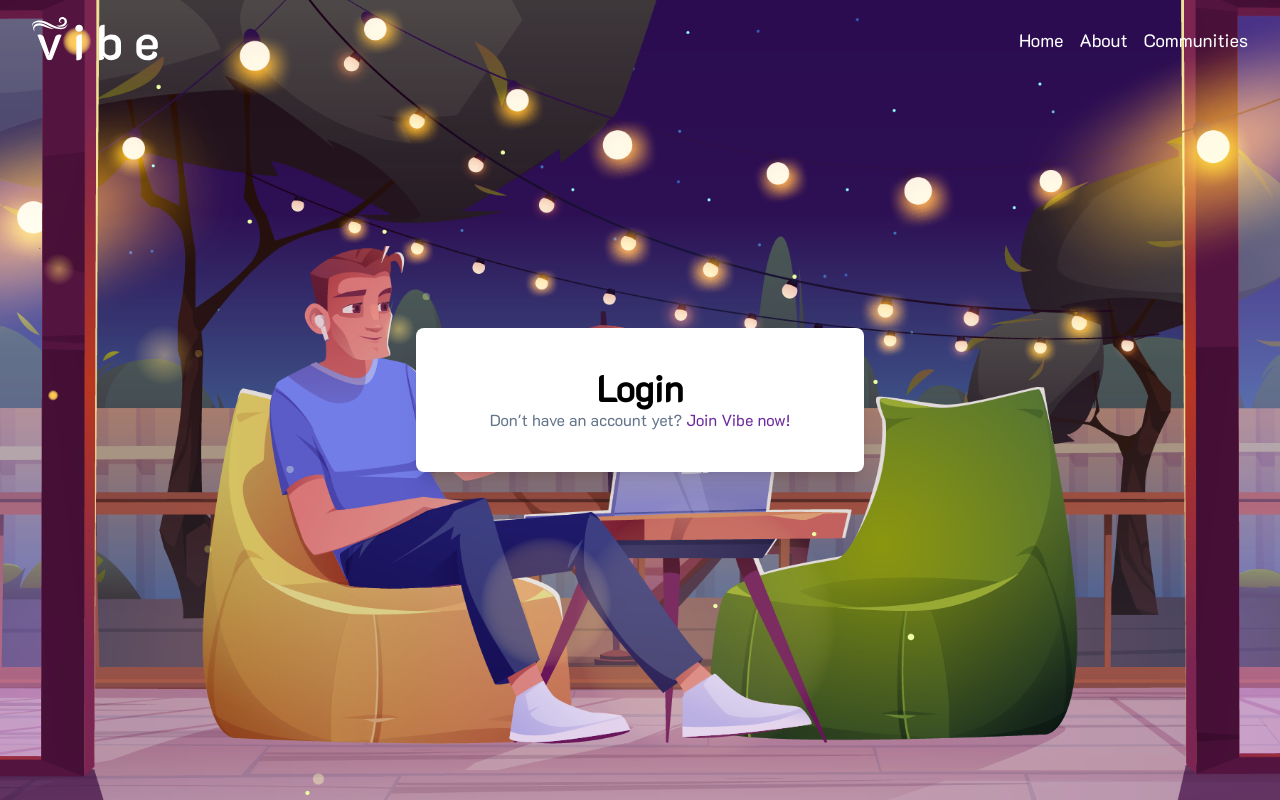
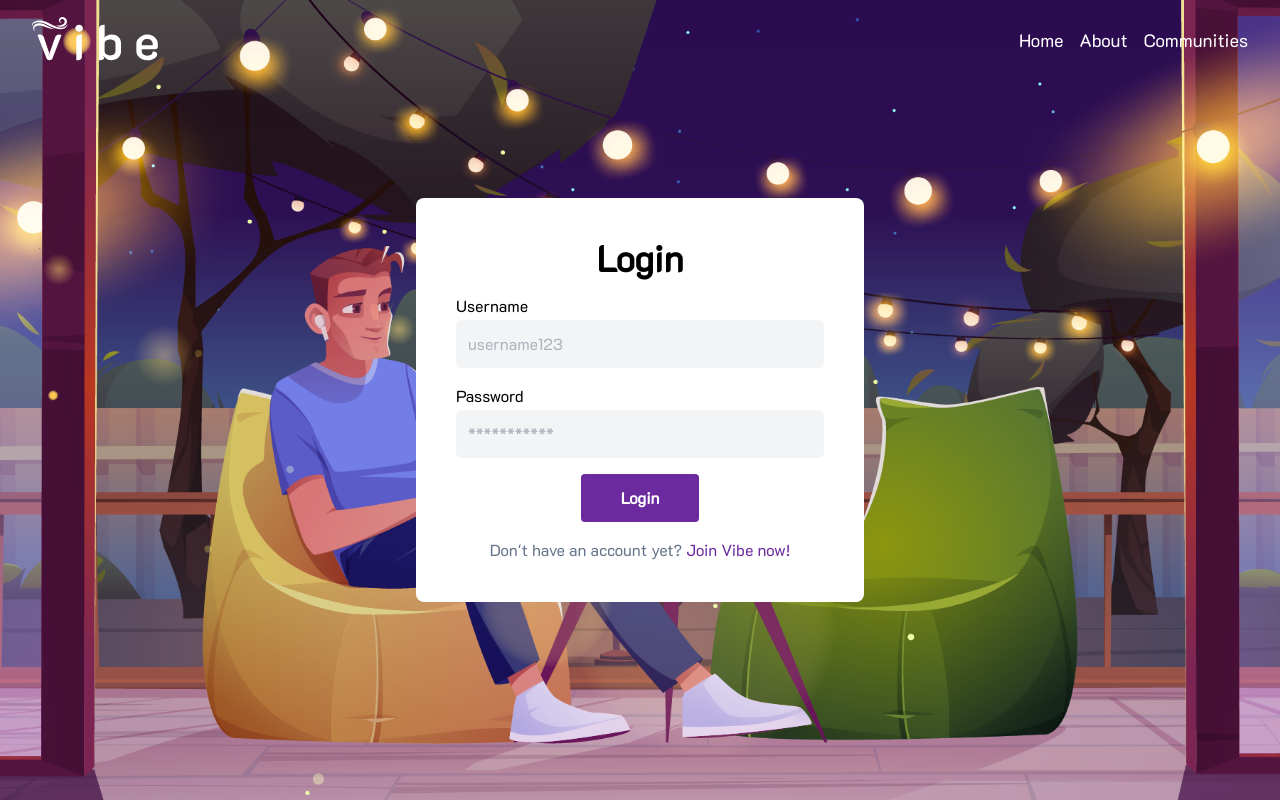
Before and after one commit to anthonytoumaibrahim/vibe, a Next.js app in the folder frontend/: page /login in a window 1280 px wide. Built offline with nearby package versions, Linux system fonts and the light colour scheme; no server answers.

Commit message:
Add Login Form and Functionality

```diff
--- a/frontend/app/(auth)/login/components/LoginForm.tsx
+++ b/frontend/app/(auth)/login/components/LoginForm.tsx
@@ -0,0 +1,60 @@
+"use client";
+import { Key, useEffect } from "react";
+import { useForm } from "react-hook-form";
+import { auth } from "../../actions/auth";
+
+// Components
+import Input from "@/components/Input";
+import Button from "@/components/Button";
+
+const LoginForm = () => {
+  const {
+    register,
+    watch,
+    handleSubmit,
+    setError,
+    formState: { isSubmitting, errors },
+  } = useForm();
+
+  const submitLoginForm = async (data: object) => {
+    const response = await auth(data, "login");
+    if (response?.success === false) {
+      const errorMessage: string = response?.message;
+      setError("username", {
+        type: "custom",
+        message: errorMessage,
+      });
+    }
+  };
+
+  return (
+    <form
+      action=""
+      className="flex flex-col w-full gap-4"
+      onSubmit={handleSubmit(submitLoginForm)}
+    >
+      <Input
+        placeholder="username123"
+        label="Username"
+        error={errors?.username?.message}
+        {...register("username", {
+          required: "A username is required",
+        })}
+      />
+      <Input
+        type="password"
+        placeholder="***********"
+        label="Password"
+        error={errors?.password?.message}
+        {...register("password", {
+          required: "Please enter a password",
+        })}
+      />
+      <Button className="mx-auto" disabled={isSubmitting}>
+        Login
+      </Button>
+    </form>
+  );
+};
+
+export default LoginForm;
--- a/frontend/app/(auth)/login/page.tsx
+++ b/frontend/app/(auth)/login/page.tsx
@@ -1,9 +1,11 @@
 // Next stuff
 import type { Metadata } from "next";
 import Image from "next/image";
+import Link from "next/link";
 
 import MainLayout from "../../layouts/MainLayout";
-import Link from "next/link";
+
+import LoginForm from "./components/LoginForm";
 
 export const metadata: Metadata = {
   title: "Login – Vibe",
@@ -23,10 +25,10 @@ const Login = () => {
           priority={true}
         />
 
-        <section className="bg-white rounded-lg w-full max-w-md p-10 flex flex-col items-center shadow-xl">
+        <section className="bg-white rounded-lg w-full max-w-md p-10 flex flex-col gap-4 items-center shadow-x">
           <h1>Login</h1>
 
-          <form action=""></form>
+          <LoginForm />
 
           <p className="text-slate-500">
             Don&apos;t have an account yet?{" "}
```
